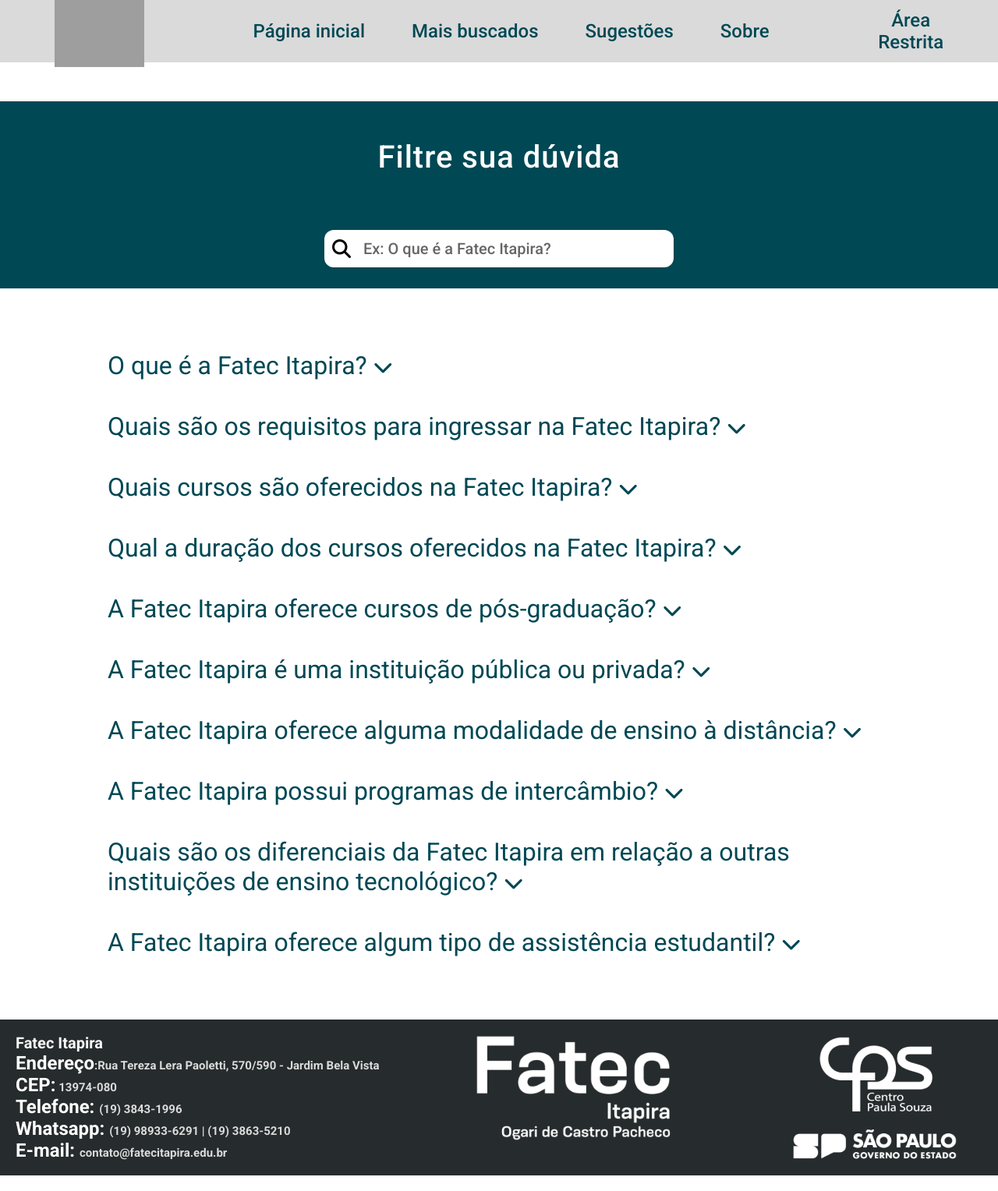
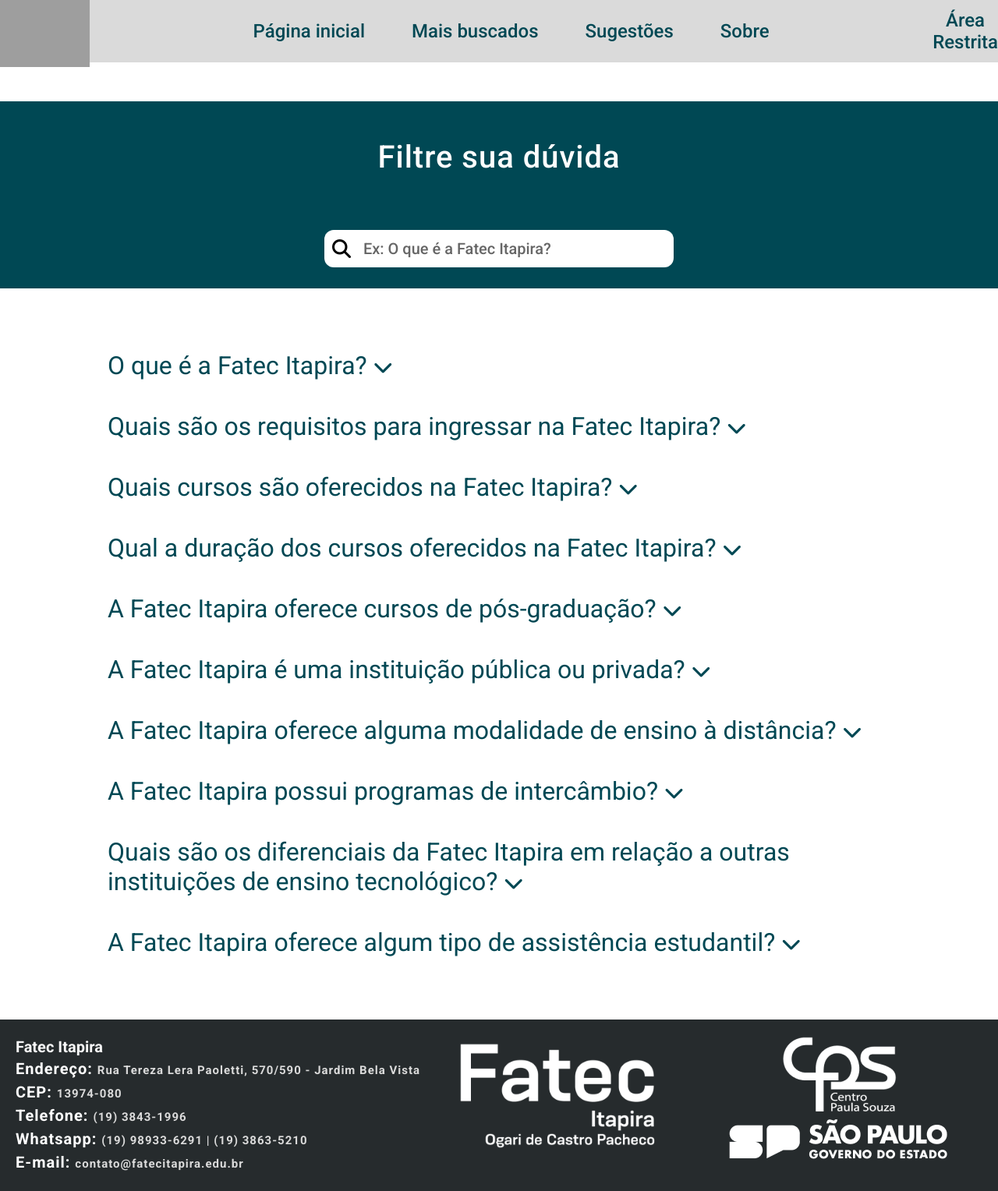
Before and after one commit to rrafaelc/projeto-faq-fatec, a PHP site: page / in a window 1280 px wide. Shown: the whole page at 78% size. Run offline with PHP 8.4, Linux system fonts and the light colour scheme; some libraries are stand-ins or nearby versions; grey boxes are pictures that could not be loaded.

Commit message:
corrigindo

```diff
--- a/index.html
+++ b/index.html
@@ -247,8 +247,6 @@
             </p>
           </div>
         </div>
-
-
       </div>
     </div>
   </main>
@@ -257,12 +255,12 @@
       <div class="fatec-contact">
         <h1>Fatec Itapira</h1>
         <h2>
-          <span>Endereço</span>:Rua Tereza Lera Paoletti, 570/590 - Jardim
+          <span>Endereço: </span>Rua Tereza Lera Paoletti, 570/590 - Jardim
           Bela Vista
         </h2>
-        <h2><span>CEP:</span> 13974-080</h2>
+        <h2><span>CEP: </span>13974-080</h2>
         <h2><span>Telefone: </span> (19) 3843-1996</h2>
-        <h2 id="whatsapp"><span>Whatsapp: </span> (19) 98933-6291 | (19) 3863-5210</h2>
+        <h2><span>Whatsapp: </span> (19) 98933-6291 | (19) 3863-5210</h2>
         <h2><span>E-mail: </span> contato@fatecitapira.edu.br</h2>
       </div>
       <div class="fatec-footer-logo">
--- a/style.css
+++ b/style.css
@@ -204,16 +204,17 @@
   bottom: 0;
   overflow: hidden;
   left: 0;
-  padding: 0 2rem;
   margin-top: 5rem;
-  height: 25vh;
+  max-height: 250px;
+  padding: 2rem 2rem;
 }
 
 .fatec-contact {
   display: flex;
   flex-direction: column;
   justify-content: center;
-
+  height: 100%;
+  line-height: 2.8rem;
 }
 
 .fatec-contact h1 {
@@ -222,12 +223,14 @@
 
 .fatec-contact span {
   color: #fff;
-  font-size: 2.4rem;
+  font-size: 2rem;
+  letter-spacing: 0.1rem;
 }
 
 .fatec-contact h2 {
   color: #dadada;
   font-size: 1.5rem;
+  letter-spacing: 0.1rem;
 }
 
 .fatec-footer-logo {
@@ -235,6 +238,7 @@
   align-items: center;
   min-height: 100%;
   flex: 1;
+  height: 100%;
   justify-content: center;
 }
 
@@ -247,22 +251,20 @@
   flex-direction: column;
   align-items: center;
   overflow: hidden;
-  height: 80%;
-  gap: .5rem;
+  max-height: 180px;
+  gap: 1rem;
 }
 
 .cps-logo-footer .img-1 {
-  height: 100px;
   text-align: center;
+  height: 50px;
   width: 100%;
-  height: 50%;
 }
 
 .cps-logo-footer .img-2 {
   display: flex;
   justify-content: center;
   width: 100%;
-  height: 70%;
 }
 
 
@@ -284,7 +286,7 @@
 
 /* ---------------------------------------------------------------- */
 
-@media (max-width: 999px) {
+@media (max-width: 1000px) {
 
   /* responsividade do footer */
   .footer-container {
@@ -294,11 +296,6 @@
     flex-direction: column;
     align-items: center;
     justify-content: center;
-    padding: 2rem;
-  }
-
-  #whatsapp {
-    white-space: unset;
   }
 
   .fatec-contact {
@@ -314,7 +311,7 @@
   }
 
   .fatec-contact h2 span {
-    font-size: 2rem;
+    font-size: 1.6rem;
   }
 
   .fatec-footer-logo {
@@ -418,17 +415,3 @@
   }
 
 }
-
-@media (max-width: 1400px) {
-  .header-content {
-    max-width: 1300px;
-  }
-
-  .header-content {
-    justify-content: space-around;
-  }
-
-  .fatec-footer-logo {
-    width: 200px;
-  }
-}
```
